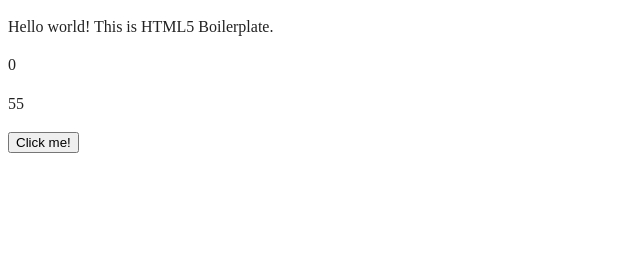
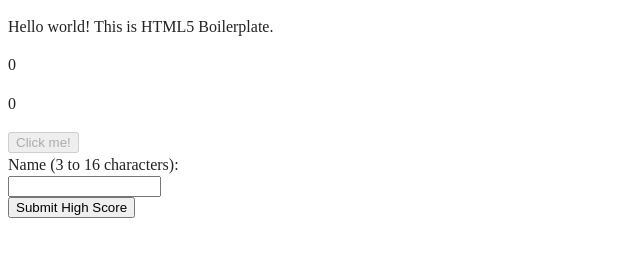
Before and after one commit to kaisapalmer/ClickyGame, a website built with webpack: page index.html in a window 1280 px wide. Shown: the whole page, without its empty margins (0-640 px from the left). Built offline with nearby package versions, Linux system fonts and the light colour scheme; no server answers.

Commit message:
GET and POST scoreboard

```diff
--- a/index.html
+++ b/index.html
@@ -28,8 +28,22 @@
   <p>Hello world! This is HTML5 Boilerplate.</p>
 
   <p id="scoreDisplay">0</p>
-  <p id="countdownText"></p>
+  <p id="countdownText">5</p>
   <button id="button1">Click me!</button>
+  <label id="label1" for="name">Name (3 to 16 characters):</label>
+
+  <input
+    type="text"
+    id="name"
+    name="name"
+    required
+    minlength="3"
+    maxlength="8"
+    size="16" />
+
+  <button id="button2">Submit High Score</button>
+  <div id="scoreboard"></div>
+
 
   <script src="js/app.js"></script>
 
--- a/js/app.js
+++ b/js/app.js
@@ -4,17 +4,31 @@
 
 // Variables
 let score = 0;
-let timer = 60;
+let timer = 5;
 
 // HTML DOM
 const button1 = document.getElementById('button1');
+const button2 = document.getElementById('button2');
 const scoreDisplay = document.getElementById('scoreDisplay');
 const countdownText = document.getElementById('countdownText');
+const label1 = document.getElementById('label1');
+const input1 = document.getElementById('name');
+const scoreboard = document.getElementById('scoreboard');
 
-// UI Functions
+input1.style.display = 'none';
+label1.style.display = 'none';
+button2.style.display = 'none';
+
+
+// UI Functions & Events
 button1.addEventListener('click', () => {
   increaseScore();
 })
+
+button2.addEventListener('click', () => {
+  submitHighScore();
+})
+
 
 // Functions
 function increaseScore() {
@@ -31,5 +45,45 @@ let interval = setInterval(()=> decreaseTimer(), 1000);
 setTimeout(() => {
   clearInterval(interval);
   button1.disabled = true;
-  alert("Game over!")
+  input1.style.display = 'block';
+  label1.style.display = 'block';
+  button2.style.display = 'block';
 }, 1000 * timer);
+
+function submitHighScore() {
+  fetch("https://hooks.zapier.com/hooks/catch/8338993/ujs9jj9/", {
+    method: "POST",
+    body: JSON.stringify({
+      name: input1.value,
+      score: score
+    })
+  })
+    .then(response => response.json())
+    .then(data => {
+      console.log("POST response:", data);
+    });
+}
+
+function getScoreboardData () {
+  const url = 'https://script.google.com/macros/s/AKfycbys5aEPMvNCutyhNYYCcQcCjzsi2UtqNspmKyCH-AicJxJbCJMrAoT0LUaYaXhTWA8n/exec';
+
+  fetch(url)
+    .then(response => {
+      console.log('Response object:', response);
+      return response.json();
+    })
+    .then(data => {
+      console.log('Scoreboard data:', data);
+
+      data.forEach((player, index) => {
+        console.log(`Row ${index + 1}: Name=${player.name}, Score=${player.score}`);
+        let p = document.createElement("p");
+        p.innerHTML = `Row ${index + 1}: ${player.name} ${player.score} poäng`;
+        scoreboard.appendChild(p);
+      });
+    })
+    .catch(error => {
+      console.error('Fetch error:', error);
+    });
+}
+getScoreboardData();
```
